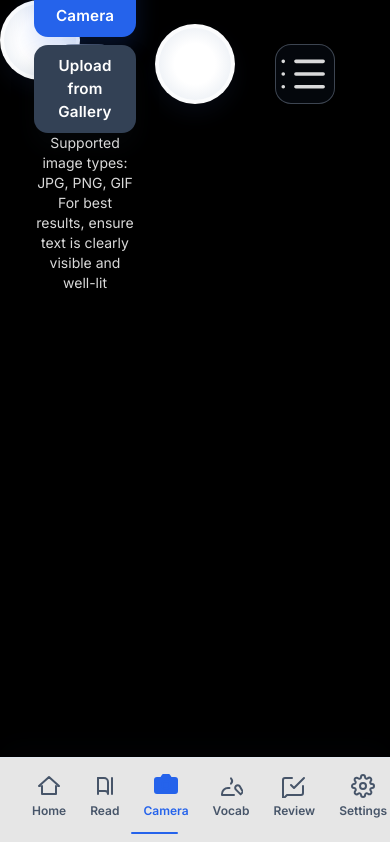
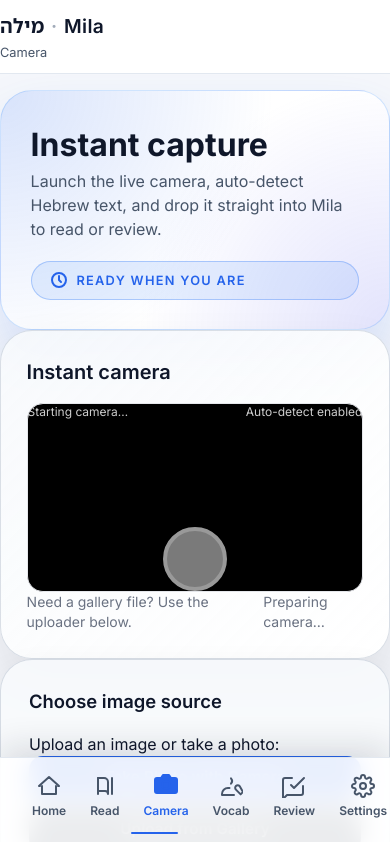
Before and after one commit to michaperki/mila, a React (Vite) app in the folder apps/web/: page /camera in a window 390 px wide. Shown: the top 842 px of the page. Built offline with nearby package versions, Linux system fonts and the light colour scheme; no server answers.

Commit message:
Revert "refactor: streamline camera to focus on capture"
This reverts commit 54d0df46017f3552ea0fb139b798bcb09f877132.

```diff
--- a/apps/web/src/app.css
+++ b/apps/web/src/app.css
@@ -772,151 +772,122 @@
   font-size: 0.9rem;
 }
 
-.camera-screen {
-  position: relative;
-  min-height: 100vh;
-  background: #000;
-  color: #fff;
+.capture-hero {
+  display: grid;
+  gap: 1.25rem;
+  border-radius: 2rem;
+  padding: clamp(1.85rem, 3vw, 2.6rem);
+  background: radial-gradient(circle at top left, rgba(37, 99, 235, 0.18), transparent 60%),
+    radial-gradient(circle at bottom right, rgba(99, 102, 241, 0.18), transparent 55%),
+    #ffffff;
+  border: 1px solid rgba(96, 165, 250, 0.3);
+  box-shadow: 0 30px 56px rgba(37, 99, 235, 0.16);
+}
+
+.capture-hero__title {
+  font-size: clamp(2rem, 3.4vw, 2.6rem);
+  font-weight: 700;
+  color: #0f172a;
+}
+
+.capture-hero__subtitle {
+  font-size: 1rem;
+  color: #475569;
+  max-width: 34rem;
+}
+
+.capture-hero__status {
+  display: inline-flex;
+  align-items: center;
+  gap: 0.6rem;
+  border-radius: 999px;
+  padding: 0.55rem 1.2rem;
+  border: 1px solid rgba(59, 130, 246, 0.35);
+  background: rgba(59, 130, 246, 0.12);
+  color: #2563eb;
+  font-size: 0.8rem;
+  letter-spacing: 0.1em;
+  text-transform: uppercase;
+  font-weight: 600;
+}
+
+.capture-shell {
+  border-radius: 2rem;
+  border: 1px solid rgba(148, 163, 184, 0.35);
+  padding: clamp(1.6rem, 2.8vw, 2.3rem);
+  background: linear-gradient(135deg, rgba(248, 250, 252, 0.85), #ffffff);
+  box-shadow: 0 24px 48px rgba(15, 23, 42, 0.1);
+  display: flex;
+  flex-direction: column;
+  gap: 1rem;
+}
+
+.capture-shell__title {
+  font-size: 1.25rem;
+  font-weight: 600;
+  color: #0f172a;
+}
+
+.capture-progress {
+  margin-top: 0.5rem;
+  display: grid;
+  gap: 0.65rem;
+}
+
+.capture-progress__bar {
+  height: 0.55rem;
+  border-radius: 999px;
+  background: rgba(226, 232, 240, 0.9);
   overflow: hidden;
 }
 
-.camera-overlay {
-  position: absolute;
-  inset: 0;
-  display: flex;
-  flex-direction: column;
-  justify-content: space-between;
-  padding: 1.5rem;
-  pointer-events: none;
-}
-
-.camera-actions {
-  pointer-events: auto;
-  display: flex;
-  align-items: flex-end;
-  justify-content: center;
-  gap: 2.5rem;
-}
-
-.camera-thumb,
-.camera-library {
-  width: 60px;
-  height: 60px;
-  border-radius: 16px;
-  background: rgba(15, 23, 42, 0.3);
-  border: 1px solid rgba(148, 163, 184, 0.4);
-  backdrop-filter: blur(12px);
-  display: flex;
-  align-items: center;
-  justify-content: center;
-  color: rgba(255, 255, 255, 0.85);
-  transition: transform 0.2s ease, background 0.2s ease;
-}
-
-.camera-thumb:hover,
-.camera-library:hover {
-  transform: translateY(-2px);
-  background: rgba(15, 23, 42, 0.45);
-}
-
-.camera-shutter {
-  width: 80px;
-  height: 80px;
-  border-radius: 999px;
-  background: radial-gradient(circle, #ffffff 40%, #e2e8f0 100%);
-  border: 4px solid rgba(255, 255, 255, 0.75);
-  box-shadow: 0 10px 22px rgba(15, 23, 42, 0.4);
-  pointer-events: auto;
-  transition: transform 0.15s ease, box-shadow 0.15s ease;
-}
-
-.camera-shutter:active {
-  transform: scale(0.95);
-  box-shadow: 0 4px 12px rgba(15, 23, 42, 0.45);
-}
-
-.camera-offline {
-  pointer-events: auto;
-  display: inline-flex;
-  align-items: center;
-  gap: 0.65rem;
-  border-radius: 999px;
-  background: rgba(254, 243, 199, 0.2);
-  border: 1px solid rgba(250, 204, 21, 0.35);
-  color: #facc15;
-  padding: 0.5rem 1rem;
-  font-size: 0.8rem;
-  text-transform: uppercase;
-  letter-spacing: 0.1em;
-  align-self: flex-start;
-}
-
-.camera-progress {
-  pointer-events: auto;
-  display: flex;
-  flex-direction: column;
-  gap: 0.5rem;
-  align-items: center;
+.capture-progress__bar-fill {
+  height: 100%;
+  border-radius: inherit;
+  background: linear-gradient(135deg, #2563eb, #6366f1);
+  transition: width 0.25s ease;
+}
+
+.source-picker {
+  border-radius: 2rem;
+  border: 1px solid rgba(148, 163, 184, 0.35);
+  padding: 1.75rem;
+  background: rgba(248, 250, 252, 0.92);
+  box-shadow: 0 18px 36px rgba(15, 23, 42, 0.1);
+}
+
+.source-picker__title {
+  font-size: 1.15rem;
+  font-weight: 600;
+  margin-bottom: 1rem;
+  color: #0f172a;
+}
+
+.capture-history {
+  border-radius: 2rem;
+  border: 1px solid rgba(148, 163, 184, 0.35);
+  padding: 1.75rem;
+  background: rgba(255, 255, 255, 0.96);
+  box-shadow: 0 20px 42px rgba(15, 23, 42, 0.1);
+}
+
+.capture-history__title {
+  font-size: 1.15rem;
+  font-weight: 600;
+  margin-bottom: 1rem;
+  color: #0f172a;
+}
+
+.capture-offline {
+  display: flex;
+  align-items: center;
+  gap: 0.75rem;
+  border-radius: 1.25rem;
+  border: 1px solid rgba(234, 179, 8, 0.25);
+  background: rgba(253, 230, 138, 0.2);
+  color: #92400e;
+  padding: 0.75rem 1rem;
   font-size: 0.9rem;
-  color: rgba(255, 255, 255, 0.85);
-}
-
-.camera-progress__bar {
-  width: 70%;
-  height: 0.4rem;
-  border-radius: 999px;
-  background: rgba(148, 163, 184, 0.25);
-  overflow: hidden;
-}
-
-.camera-progress__bar > div {
-  height: 100%;
-  background: linear-gradient(135deg, #38bdf8, #6366f1);
-  transition: width 0.2s ease;
-}
-
-.camera-capture {
-  position: relative;
-  width: 100%;
-  height: 100vh;
-}
-
-.camera-viewfinder {
-  position: absolute;
-  inset: 0;
-  overflow: hidden;
-}
-
-.camera-feed {
-  width: 100%;
-  height: 100%;
-  object-fit: cover;
-}
-
-.camera-error {
-  position: absolute;
-  bottom: 120px;
-  left: 50%;
-  transform: translateX(-50%);
-  background: rgba(239, 68, 68, 0.9);
-  padding: 0.75rem 1.25rem;
-  border-radius: 999px;
-  font-size: 0.85rem;
-  pointer-events: auto;
-}
-
-.camera-helper {
-  position: absolute;
-  top: 20px;
-  left: 50%;
-  transform: translateX(-50%);
-  background: rgba(15, 23, 42, 0.35);
-  border-radius: 999px;
-  padding: 0.5rem 1rem;
-  font-size: 0.85rem;
-  letter-spacing: 0.08em;
-  text-transform: uppercase;
-  pointer-events: none;
 }
 
 .quick-add {
--- a/apps/web/src/components/TopNavBar.tsx
+++ b/apps/web/src/components/TopNavBar.tsx
@@ -50,10 +50,6 @@
     </div>
   )
 
-  if (current === 'camera') {
-    return null
-  }
-
   return (
     <header className="top-nav">
       <div className="top-nav__inner mx-auto w-full max-w-5xl px-4 sm:px-6">
--- a/apps/web/src/components/camera/CameraCapture.tsx
+++ b/apps/web/src/components/camera/CameraCapture.tsx
@@ -148,8 +148,8 @@
   const isBusy = submitting || Boolean(isProcessing)
 
   return (
-    <div className="camera-capture">
-      <div className="camera-viewfinder">
+    <div className="space-y-4">
+      <div className="relative aspect-video w-full overflow-hidden rounded-lg border border-gray-200 bg-black">
         {captured ? (
           <CapturePreview
             imageUrl={captured.previewUrl}
@@ -160,19 +160,36 @@
             isSubmitting={isBusy}
           />
         ) : (
-          <video ref={videoRef} className="camera-feed" playsInline muted autoPlay />
+          <>
+            <video
+              ref={videoRef}
+              className="h-full w-full object-cover"
+              playsInline
+              muted
+              autoPlay
+            />
+            <div className="absolute inset-x-0 bottom-0 p-4 flex items-center justify-center gap-4 bg-gradient-to-t from-black/70 via-black/20 to-transparent">
+              <button
+                type="button"
+                className="h-16 w-16 rounded-full border-4 border-white bg-white/80 transition hover:bg-white disabled:opacity-60"
+                onClick={handleCapture}
+                disabled={disabled || initialising || Boolean(error)}
+                aria-label="Capture photo"
+              />
+            </div>
+            <div className="absolute top-0 left-0 right-0 p-3 flex items-center justify-between text-xs text-white/80">
+              <span>{initialising ? 'Starting camera…' : 'Align text within frame'}</span>
+              <span>{error ? 'No camera' : 'Auto-detect enabled'}</span>
+            </div>
+          </>
         )}
       </div>
-      <button
-        type="button"
-        className="camera-shutter"
-        onClick={captured ? handleConfirm : handleCapture}
-        disabled={disabled || initialising || Boolean(error)}
-        aria-label={captured ? 'Confirm capture' : 'Capture photo'}
-      />
-      {error && <div className="camera-error">{error}</div>}
-      {!captured && !initialising && (
-        <div className="camera-helper">Align text within frame · auto-detect enabled</div>
+      {error && <div className="rounded border border-red-200 bg-red-50 p-3 text-sm text-red-700">{error}</div>}
+      {!captured && (
+        <div className="flex items-center justify-between gap-3 text-sm text-gray-500">
+          <span>Need a gallery file? Use the uploader below.</span>
+          <span>{initialising ? 'Preparing camera…' : 'Tap the shutter when ready.'}</span>
+        </div>
       )}
     </div>
   )
--- a/apps/web/src/routes/Camera.tsx
+++ b/apps/web/src/routes/Camera.tsx
@@ -1,8 +1,11 @@
 import { useState, useEffect } from 'react'
 import { useNavigate } from 'react-router-dom'
 import ImagePicker from '../components/ImagePicker'
+import InstallPrompt from '../components/InstallPrompt'
 import TranslationSettings from '../components/TranslationSettings'
+import TextPreviewCard from '../components/TextPreviewCard'
 import ErrorMessage from '../components/ErrorMessage'
+import TopNavBar from '../components/TopNavBar'
 import CameraCapture from '../components/camera/CameraCapture'
 import { useTextStore } from '../state/useTextStore'
 import { TextDoc } from '../types'
@@ -13,6 +16,7 @@
   const { texts, getTexts, saveText } = useTextStore()
   const [isLoading, setIsLoading] = useState(true)
   const [isOnline, setIsOnline] = useState(navigator.onLine)
+  const [showSettings, setShowSettings] = useState(false)
   const [loadError, setLoadError] = useState<string | null>(null)
   const [captureError, setCaptureError] = useState<string | null>(null)
   const [isProcessingCapture, setIsProcessingCapture] = useState(false)
@@ -45,6 +49,10 @@
     }
   }, [getTexts])
 
+  const toggleSettings = () => {
+    setShowSettings(!showSettings)
+  }
+
   const handleCaptureSubmit = async (blob: Blob) => {
     try {
       setCaptureError(null)
@@ -75,84 +83,136 @@
 
   return (
     <>
-      <div className="camera-screen">
+      <TopNavBar current="camera" title="Camera">
+        <button className="btn btn-icon" onClick={toggleSettings} aria-label="Open settings">
+          <svg
+            xmlns="http://www.w3.org/2000/svg"
+            width="18"
+            height="18"
+            viewBox="0 0 24 24"
+            fill="none"
+            stroke="currentColor"
+            strokeWidth="2"
+            strokeLinecap="round"
+            strokeLinejoin="round"
+          >
+            <circle cx="12" cy="12" r="3"></circle>
+            <path d="M19.4 15a1.65 1.65 0 0 0 .33 1.82l.06.06a2 2 0 0 1 0 2.83 2 2 0 0 1-2.83 0l-.06-.06a1.65 1.65 0 0 0-1.82-.33 1.65 1.65 0 0 0-1 1.51V21a2 2 0 0 1-2 2 2 2 0 0 1-2-2v-.09A1.65 1.65 0 0 0 9 19.4a1.65 1.65 0 0 0-1.82.33l-.06.06a2 2 0 0 1-2.83 0 2 2 0 0 1 0-2.83l.06-.06a1.65 1.65 0 0 0 .33-1.82 1.65 1.65 0 0 0-1.51-1H3a2 2 0 0 1-2-2 2 2 0 0 1 2-2h.09A1.65 1.65 0 0 0 4.6 9a1.65 1.65 0 0 0-.33-1.82l-.06-.06a2 2 0 0 1 0-2.83 2 2 0 0 1 2.83 0l.06.06a1.65 1.65 0 0 0 1.82.33H9a1.65 1.65 0 0 0 1-1.51V3a2 2 0 0 1 2-2 2 2 0 0 1 2 2v.09a1.65 1.65 0 0 0 1 1.51 1.65 1.65 0 0 0 1.82-.33l.06-.06a2 2 0 0 1 2.83 0 2 2 0 0 1 0 2.83l-.06.06a1.65 1.65 0 0 0-.33 1.82V9a1.65 1.65 0 0 0 1.51 1H21a2 2 0 0 1 2 2 2 2 0 0 1-2 2h-.09a1.65 1.65 0 0 0-1.51 1z"></path>
+          </svg>
+        </button>
+      </TopNavBar>
+
+      {showSettings && (
+        <div className="fixed inset-0 bg-black bg-opacity-50 flex items-center justify-center z-50 p-4">
+          <TranslationSettings onClose={() => setShowSettings(false)} />
+        </div>
+      )}
+
+      <main className="mx-auto w-full max-w-5xl space-y-6 px-4 pb-24 pt-8 sm:px-6">
+        <section className="capture-hero">
+          <div>
+            <h1 className="capture-hero__title">Instant capture</h1>
+            <p className="capture-hero__subtitle">
+              Launch the live camera, auto-detect Hebrew text, and drop it straight into Mila to read or review.
+            </p>
+          </div>
+          <span className="capture-hero__status">
+            <svg
+              xmlns="http://www.w3.org/2000/svg"
+              width="16"
+              height="16"
+              fill="none"
+              stroke="currentColor"
+              strokeWidth="2"
+              strokeLinecap="round"
+              strokeLinejoin="round"
+            >
+              <circle cx="8" cy="8" r="7" />
+              <path d="M8 4v4l2 2" />
+            </svg>
+            Ready when you are
+          </span>
+        </section>
+
+        <InstallPrompt />
+
+        {!isOnline && (
+          <div className="capture-offline">
+            <svg className="w-4 h-4" xmlns="http://www.w3.org/2000/svg" viewBox="0 0 20 20" fill="currentColor">
+              <path fillRule="evenodd" d="M8.257 3.099c.765-1.36 2.722-1.36 3.486 0l5.58 9.92c.75 1.334-.213 2.98-1.742 2.98H4.42c-1.53 0-2.493-1.646-1.743-2.98l5.58-9.92zM11 13a1 1 0 11-2 0 1 1 0 012 0zm-1-8a1 1 0 00-1 1v3a1 1 0 002 0V6a1 1 0 00-1-1z" clipRule="evenodd" />
+            </svg>
+            <span>You're currently offline. Some features may be limited.</span>
+          </div>
+        )}
+
+        <section className="capture-shell">
+          <div className="capture-shell__title">Instant camera</div>
           <CameraCapture
             onSubmit={handleCaptureSubmit}
             onError={(message) => setCaptureError(message)}
             disabled={isProcessingCapture}
             isProcessing={isProcessingCapture}
           />
-
-        <div className="camera-overlay">
-          {!isOnline && (
-            <div className="camera-offline" role="status">
-              <svg xmlns="http://www.w3.org/2000/svg" viewBox="0 0 20 20" fill="currentColor">
-                <path
-                  fillRule="evenodd"
-                  d="M8.257 3.099c.765-1.36 2.722-1.36 3.486 0l5.58 9.92c.75 1.334-.213 2.98-1.742 2.98H4.42c-1.53 0-2.493-1.646-1.743-2.98l5.58-9.92zM11 13a1 1 0 11-2 0 1 1 0 012 0zm-1-8a1 1 0 00-1 1v3a1 1 0 002 0V6a1 1 0 00-1-1z"
-                  clipRule="evenodd"
+          {isProcessingCapture && (
+            <div className="capture-progress">
+              <p className="text-sm font-medium text-primary">{processingStage}</p>
+              <div className="capture-progress__bar">
+                <div
+                  className="capture-progress__bar-fill"
+                  style={{ width: `${Math.min(processingProgress, 100)}%` }}
                 />
-              </svg>
-              <span>Offline mode · uploads queued</span>
-            </div>
-          )}
-
-          {isProcessingCapture && (
-            <div className="camera-progress" role="status">
-              <p>{processingStage}</p>
-              <div className="camera-progress__bar">
-                <div style={{ width: `${Math.min(processingProgress, 100)}%` }} />
               </div>
             </div>
           )}
-
-          <div className="camera-actions">
-            <button className="camera-thumb" aria-label="Upload from gallery">
-              <ImagePicker minimal />
-            </button>
-            <button
-              className="camera-shutter"
-              onClick={() => {/* placeholder - actual capture handled inside component */}}
-              aria-label="Capture"
-              disabled={isProcessingCapture}
-            />
-            <button
-              className="camera-library"
-              onClick={() => {
-                if (texts.length > 0) navigate(`/read/${texts[0].id}`)
-              }}
-              aria-label="Open last capture"
-              disabled={texts.length === 0}
-            >
-              <svg xmlns="http://www.w3.org/2000/svg" fill="none" viewBox="0 0 24 24" strokeWidth="1.5" stroke="currentColor">
-                <path
-                  strokeLinecap="round"
-                  strokeLinejoin="round"
-                  d="M8.25 6.75h11.25M8.25 12h11.25M8.25 17.25h11.25M3 6.75h.008v.008H3V6.75zM3 12h.008v.008H3V12zm0 5.25h.008v.008H3v-.008z"
-                />
-              </svg>
-            </button>
-          </div>
+        </section>
 
         <ErrorMessage error={captureError} onDismiss={() => setCaptureError(null)} />
+
         <ErrorMessage
           error={loadError}
           onRetry={() => {
             setIsLoading(true)
-              getTexts()
-                .then(() => {
+            getTexts().then(() => {
               setLoadError(null)
               setIsLoading(false)
-                })
-                .catch((err) => {
+            }).catch(err => {
               setLoadError((err as Error).message)
               setIsLoading(false)
             })
           }}
           onDismiss={() => setLoadError(null)}
         />
+
+        <div className="source-picker">
+          <h2 className="source-picker__title">Choose image source</h2>
+          <ImagePicker />
+        </div>
+
+        <div className="capture-history">
+          <h2 className="capture-history__title">Recent captures</h2>
+          {isLoading ? (
+            <div className="p-4 text-center">
+              <div className="mb-2 text-primary">Loading texts...</div>
+              <div className="w-full h-1 bg-gray-200 rounded-full overflow-hidden">
+                <div className="h-1 bg-primary animate-pulse" style={{ width: '100%' }}></div>
               </div>
             </div>
+          ) : texts.length > 0 ? (
+            <ul className="space-y-3">
+              {texts.map((text: TextDoc) => (
+                <TextPreviewCard key={text.id} text={text} />
+              ))}
+            </ul>
+          ) : (
+            <div className="p-4 text-center">
+              <p className="mb-2">No texts yet.</p>
+              <p className="text-sm text-gray-500">
+                Take a photo or upload an image to get started.
+              </p>
+            </div>
+          )}
+        </div>
+      </main>
     </>
   )
 }
```
Lines whose indentation alone changed are shown as unchanged.
